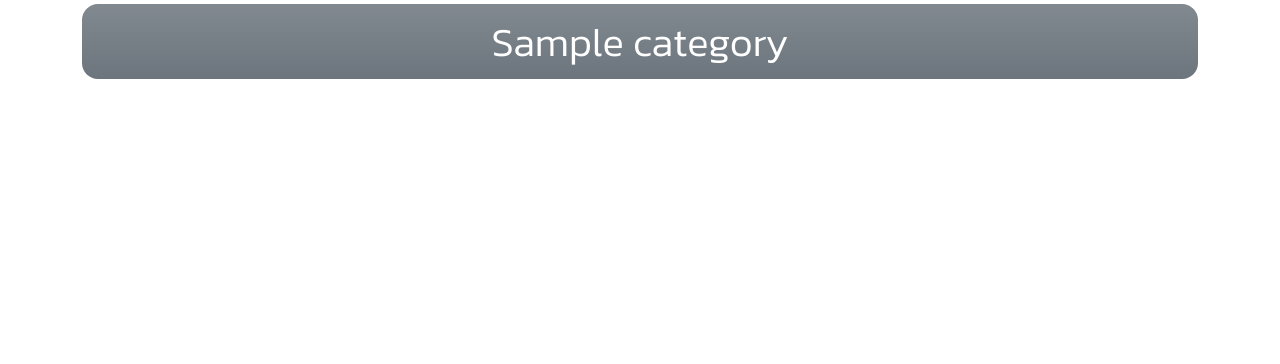
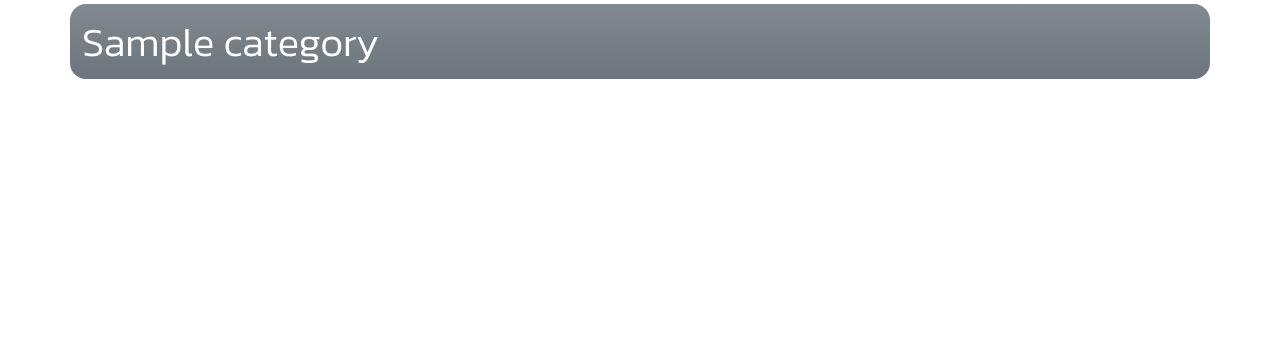
Before and after one commit to robcole-dev/cadius-forum, a Django app: page / in a window 1280 px wide. Shown: the part 56-420 px from the top of the page. Run offline with Django 3.2, Linux system fonts and the light colour scheme; tables that the repository leaves empty hold one stand-in row (values such as "Sample post"); some libraries are stand-ins or nearby versions; some web fonts are replaced.

Commit message:
Modify Style for Category List

```diff
--- a/templates/index.html
+++ b/templates/index.html
@@ -4,7 +4,7 @@
     <div>
         <div class="container gy-5">
             {% for cat in category_list %}
-                <div class="d-flex bg-secondary bg-gradient rounded-4 vh-25 mb-1 mt-1 align-items-center justify-content-center fs-1 category">
+                <div class="row d-flex bg-secondary bg-gradient rounded-4 vh-25 mb-1 mt-1 align-items-center justify-content-center fs-1 category">
                     <a class="text-white text-decoration-none" href="{% url 'category_detail' cat.id %}">{{cat.name}}</a>
                 </div>
             {% endfor %}
```
